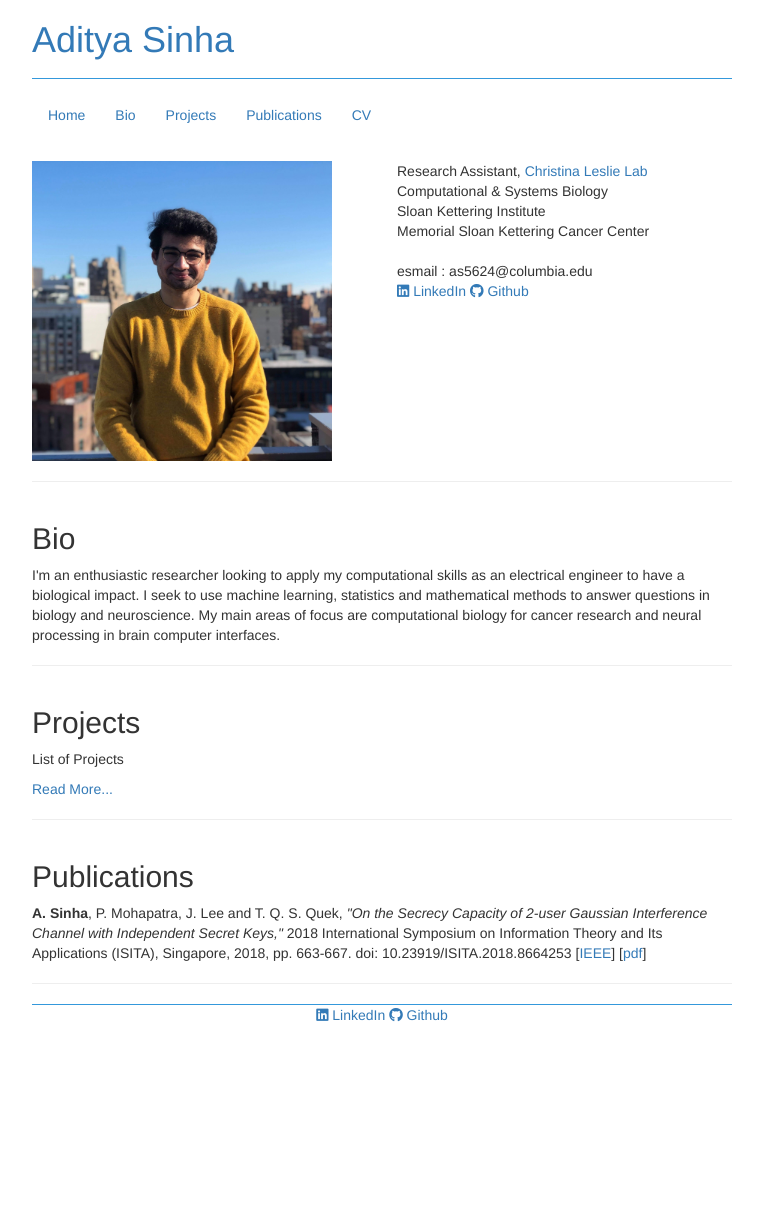
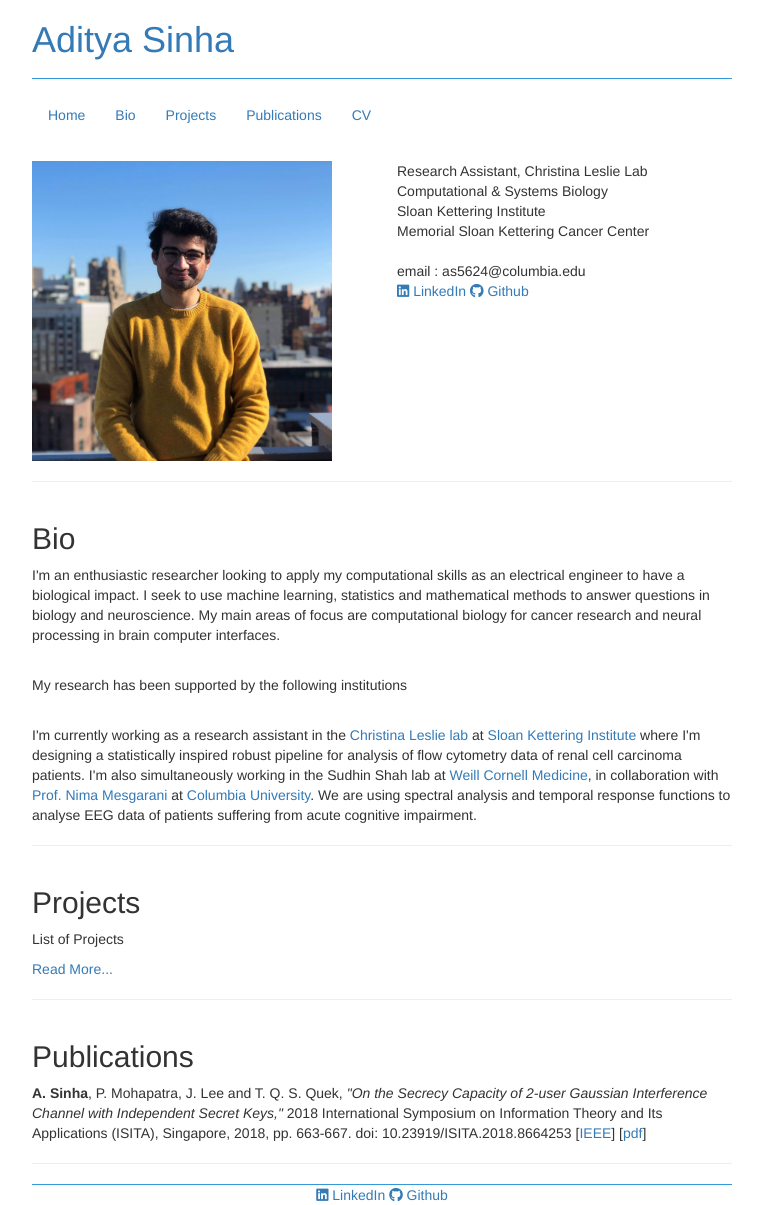
Before and after one commit to adityasinha379/adityasinha379.github.io, a Jekyll site: the page index.html, which Jekyll copies as it is, in a window 1280 px wide. Shown: the whole page, without its empty margins (258-1021 px from the left). Built offline with Jekyll 4.4.1, drawn with Linux system fonts in a browser that asks for light colours; nearby versions of some CDN libraries; before the commit the page ends 1025 px from its top, so only the background shows below that.

Commit message:
Bio Changes

```diff
--- a/index.html
+++ b/index.html
@@ -40,11 +40,11 @@
         		<img class="img-responsive" src="/img/profile.jpg" style="width:300px; height:300px"/>
 		</div>
 		<div class="col-sm-6 col-xs-12" style="margin-bottom: 0;">
-	        Research Assistant, <a href="https://www.mskcc.org/research/ski/labs/christina-leslie"> Christina Leslie Lab</a><br/>
+	        Research Assistant, Christina Leslie Lab<br/>
 	        Computational & Systems Biology<br/>
 	        Sloan Kettering Institute<br/>
 	        Memorial Sloan Kettering Cancer Center<br/><br/>
-	        esmail : as5624@columbia.edu<br/>
+	        email : as5624@columbia.edu<br/>
 
 			<span class="external">
 			<a href="https://www.linkedin.com/in/sinhaaditya/"><i class="fab fa-linkedin"></i> LinkedIn</a>
@@ -58,6 +58,10 @@
 <div class="container" id="bio">
   <h2>Bio</h2>
   <p>I'm an enthusiastic researcher looking to apply my computational skills as an electrical engineer to have a biological impact. I seek to use machine learning, statistics and mathematical methods to answer questions in biology and neuroscience. My main areas of focus are computational biology for cancer research and neural processing in brain computer interfaces.</p>
+  <br/>
+  <p>My research has been supported by the following institutions</p>
+  <br/>
+  <p>I'm currently working as a research assistant in the <a href="https://www.mskcc.org/research/ski/labs/christina-leslie"> Christina Leslie lab</a> at <a href="https://www.mskcc.org/research/ski">Sloan Kettering Institute</a> where I'm designing a statistically inspired robust pipeline for analysis of flow cytometry data of renal cell carcinoma patients. I'm also simultaneously working in the Sudhin Shah lab at <a href="https://weill.cornell.edu/">Weill Cornell Medicine</a>, in collaboration with <a href="http://nima.ee.columbia.edu/">Prof. Nima Mesgarani</a> at <a href="https://www.columbia.edu/">Columbia University</a>. We are using spectral analysis and temporal response functions to analyse EEG data of patients suffering from acute cognitive impairment.</p>
 	<hr/>
 </div>
 
```
